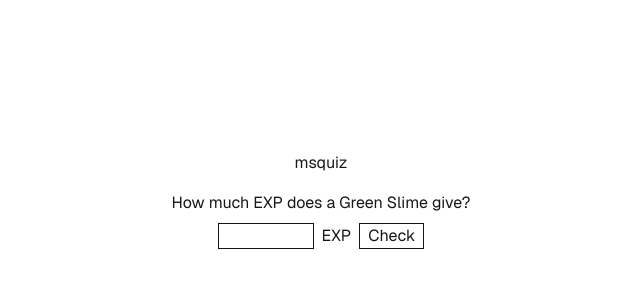
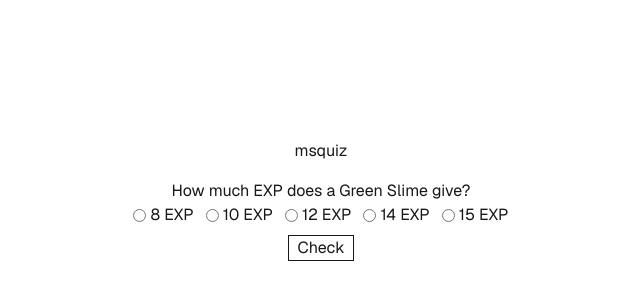
Before and after one commit to jarrensj/msquiz, a Next.js app: page / in a window 1280 px wide. Shown: the part 196-496 px from the top of the page, without its empty margins (319-959 px from the left). Built offline with nearby package versions, Linux system fonts and the light colour scheme.

Commit message:
feat: make Green Slime question multiple choice
Co-authored-by: Jarren <sanjose.jarren@gmail.com>

```diff
--- a/app/page.tsx
+++ b/app/page.tsx
@@ -8,6 +8,7 @@ export default function Home() {
         question="How much EXP does a Green Slime give?"
         answer={12}
         unit="EXP"
+        options={[8, 10, 12, 14, 15]}
       />
     </main>
   );
--- a/app/question.tsx
+++ b/app/question.tsx
@@ -1,16 +1,19 @@
 "use client";
 
-import { useState } from "react";
+import { useId, useState } from "react";
 
 export default function Question({
   question,
   answer,
   unit,
+  options,
 }: {
   question: string;
   answer: number;
   unit: string;
+  options: number[];
 }) {
+  const answerName = useId();
   const [result, setResult] = useState<"correct" | "incorrect" | null>(null);
 
   return (
@@ -18,24 +21,31 @@ export default function Question({
       className="flex flex-col items-center gap-2"
       onSubmit={(event) => {
         event.preventDefault();
-        const guess = Number(new FormData(event.currentTarget).get("answer"));
+        const guess = Number(
+          new FormData(event.currentTarget).get(answerName),
+        );
         setResult(guess === answer ? "correct" : "incorrect");
       }}
     >
-      <label htmlFor="answer">{question}</label>
-      <div className="flex items-center gap-2">
-        <input
-          id="answer"
-          name="answer"
-          type="number"
-          required
-          className="w-24 border px-2"
-        />
-        {unit}
+      <fieldset className="flex flex-col items-center gap-2">
+        <legend className="text-center">{question}</legend>
+        <div className="flex gap-3">
+          {options.map((option) => (
+            <label key={option} className="flex items-center gap-1">
+              <input
+                type="radio"
+                name={answerName}
+                value={option}
+                required
+              />
+              {option} {unit}
+            </label>
+          ))}
+        </div>
         <button type="submit" className="border px-2">
           Check
         </button>
-      </div>
+      </fieldset>
       <p aria-live="polite">
         {result === "correct" && `Correct! It's ${answer} ${unit}.`}
         {result === "incorrect" && "Not quite, try again."}
```
